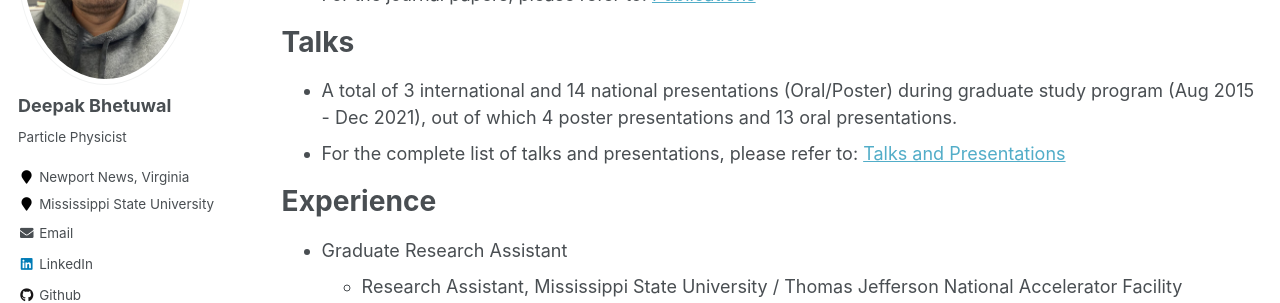
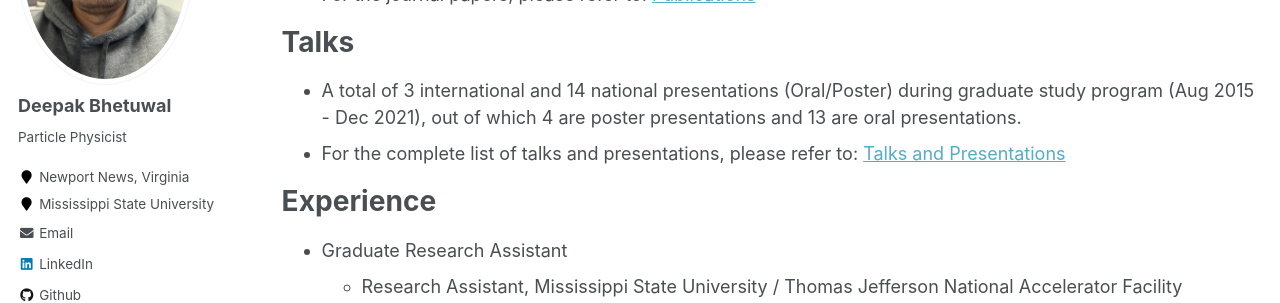
Before and after one commit to dkb208/dkb208.github.io, a Jekyll site: the page built from _pages/cv.md, in a window 1280 px wide and 900 px high, scrolled down 983 px. Shown: the part 180-483 px from the top of the window. Built offline with Jekyll 4.4.1, drawn with Linux system fonts in a browser that asks for light colours.

Commit message:
Update cv.md

```diff
--- a/_pages/cv.md
+++ b/_pages/cv.md
@@ -40,7 +40,7 @@ Publications
 
 Talks
 ======
-* A total of 3 international and 14 national presentations (Oral/Poster) during graduate study program (Aug 2015 - Dec 2021), out of which 4 poster presentations and 13 oral presentations.
+* A total of 3 international and 14 national presentations (Oral/Poster) during graduate study program (Aug 2015 - Dec 2021), out of which 4 are poster presentations and 13 are oral presentations.
 * For the complete list of talks and presentations, please refer to: [Talks and Presentations](https://dkb208.github.io/talks/ "Talk")
 
 Experience
```
